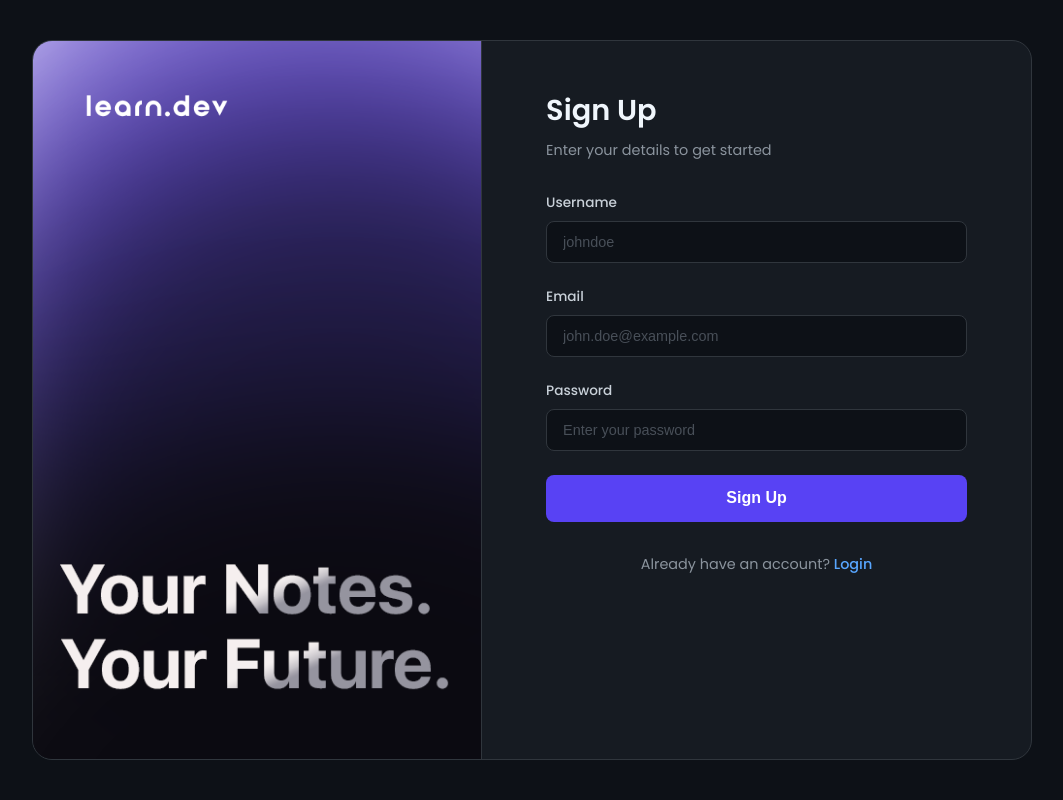
After one commit to Divyanshu-0707/Notes-Sharing-Portal, a PHP site: page /register.php in a window 1280 px wide. The commit adds this page. Shown: the whole page, without its empty margins (108-1171 px from the left). Run offline with PHP 8.4, Linux system fonts and the light colour scheme.

Commit message:
Final v1

```diff
--- /dev/null
+++ b/login.css
@@ -0,0 +1,147 @@
+* {
+    box-sizing: border-box;
+}
+
+/* --- Base Styles & Fonts --- */
+body {
+    background-color: #0d1117;
+    font-family: 'Poppins', sans-serif;
+    color: #c9d1d9;
+    display: flex;
+    justify-content: center;
+    align-items: center;
+    min-height: 100vh;
+    margin: 0;
+}
+
+/* --- Main Container --- */
+.signup-container {
+    display: flex;
+    width: 90%;
+    max-width: 1000px;
+    height: 90vh;
+    max-height: 750px;
+    background-color: #161b22;
+    border-radius: 20px;
+    overflow: hidden;
+    border: 1px solid #30363d;
+}
+
+/* --- Left Info Panel --- */
+.info-panel {
+    width: 45%;
+    flex-shrink: 0;
+
+    background-image: url('images/authimg.png');
+    background-size: cover;
+    /* EDITED: Changed position to align the image to the left */
+    background-position: left bottom;
+    background-repeat: no-repeat;
+
+    padding: 3rem;
+    display: flex;
+    border-right: 1px solid #30363d;
+}
+
+.info-panel .logo img {
+    max-width: 150px;
+    height: auto;
+}
+
+/* --- Right Form Panel --- */
+.form-panel {
+    width: 55%;
+    flex-shrink: 0;
+
+    padding: 3rem 4rem;
+    overflow-y: auto;
+}
+
+.form-panel h2 {
+    margin: 0 0 0.5rem 0;
+    font-size: 1.8rem;
+    font-weight: 600;
+    color: #f0f6fc;
+}
+
+.form-panel p {
+    margin: 0 0 2rem 0;
+    font-size: 0.9rem;
+    color: #8b949e;
+}
+
+.form-panel .error-message {
+    color: #f85149;
+    background-color: rgba(248, 81, 73, 0.1);
+    border: 1px solid rgba(248, 81, 73, 0.3);
+    padding: 0.75rem;
+    border-radius: 8px;
+    margin-bottom: 1.5rem;
+    text-align: center;
+}
+
+/* Form Styling */
+.input-group {
+    margin-bottom: 1.5rem;
+}
+
+.input-group label {
+    display: block;
+    font-size: 0.85rem;
+    font-weight: 500;
+    margin-bottom: 0.5rem;
+}
+
+.input-group input {
+    width: 100%;
+    padding: 0.75rem 1rem;
+    background-color: #0d1117;
+    border: 1px solid #30363d;
+    border-radius: 8px;
+    color: #c9d1d9;
+    font-size: 0.9rem;
+}
+
+.input-group input::placeholder {
+    color: #484f58;
+}
+
+.input-group input:focus {
+    outline: none;
+    border-color: #58a6ff;
+}
+
+/* Sign Up Button */
+.btn-signup {
+    width: 100%;
+    padding: 0.9rem;
+    border-radius: 8px;
+    border: none;
+    background-color: #5842f4;
+    color: #ffffff;
+    font-size: 1rem;
+    font-weight: 600;
+    cursor: pointer;
+    transition: background-color 0.2s;
+}
+
+.btn-signup:hover {
+    background-color: #4a37d1;
+}
+
+/* Login Link */
+.login-link {
+    text-align: center;
+    margin-top: 2rem;
+    font-size: 0.9rem;
+}
+
+.login-link a {
+    color: #58a6ff;
+    text-decoration: none;
+    font-weight: 500;
+}
+
+.login-link a:hover {
+    text-decoration: underline;
+}
--- /dev/null
+++ b/logout.php
@@ -0,0 +1,6 @@
+<?php
+session_start();
+session_unset();
+session_destroy();
+header('Location: login.php');
+exit;
--- /dev/null
+++ b/register.php
@@ -0,0 +1,88 @@
+<?php
+session_start();
+require 'db_config.php';
+
+$error = '';
+
+if ($_SERVER['REQUEST_METHOD'] === 'POST') {
+    $username = trim($_POST['username']);
+    $email = trim($_POST['email']);
+    $password = $_POST['password'];
+
+    if (empty($username) || empty($email) || empty($password)) {
+        $error = 'All fields are required.';
+    } elseif (!filter_var($email, FILTER_VALIDATE_EMAIL)) {
+        $error = 'Invalid email format.';
+    } else {
+        $stmt = $conn->prepare("SELECT id FROM users WHERE username = ? OR email = ?");
+        $stmt->bind_param('ss', $username, $email);
+        $stmt->execute();
+        $stmt->store_result();
+        if ($stmt->num_rows > 0) {
+            $error = 'Username or email already taken.';
+        } else {
+            $hashed_password = password_hash($password, PASSWORD_DEFAULT);
+            $stmt = $conn->prepare("INSERT INTO users (username, email, password) VALUES (?, ?, ?)");
+            $stmt->bind_param('sss', $username, $email, $hashed_password);
+
+            if ($stmt->execute()) {
+                $new_user_id = $stmt->insert_id;
+                $_SESSION['user_id'] = $new_user_id;
+                $_SESSION['username'] = $username;
+                header('Location: index.php');
+                exit;
+            } else {
+                $error = 'Registration failed. Please try again.';
+            }
+        }
+        $stmt->close();
+    }
+}
+$conn->close();
+?>
+<!DOCTYPE html>
+<html lang="en">
+<head>
+    <meta charset="UTF-8">
+    <meta name="viewport" content="width=device-width, initial-scale=1.0">
+    <title>Sign Up - Notes Portal</title>
+    <link rel="stylesheet" href="login.css">
+    <link rel="preconnect" href="https://fonts.googleapis.com">
+    <link rel="preconnect" href="https://fonts.gstatic.com" crossorigin>
+    <link href="https://fonts.googleapis.com/css2?family=Poppins:wght@400;500;600;700&display=swap" rel="stylesheet">
+</head>
+<body>
+    <div class="signup-container">
+        <div class="info-panel">
+            <div class="logo">
+                <img src="images/logo.png" alt="learn.dev logo">
+            </div>
+        </div>
+        <div class="form-panel">
+            <h2>Sign Up</h2>
+            <p>Enter your details to get started</p>
+            <?php if ($error): ?>
+                <p class="error-message"><?= htmlspecialchars($error) ?></p>
+            <?php endif; ?>
+            <form action="register.php" method="POST">
+                <div class="input-group">
+                    <label for="username">Username</label>
+                    <input type="text" id="username" name="username" placeholder="johndoe" required>
+                </div>
+                <div class="input-group">
+                    <label for="email">Email</label>
+                    <input type="email" id="email" name="email" placeholder="john.doe@example.com" required>
+                </div>
+                <div class="input-group">
+                    <label for="password">Password</label>
+                    <input type="password" id="password" name="password" placeholder="Enter your password" required>
+                </div>
+                <button type="submit" class="btn-signup">Sign Up</button>
+            </form>
+            <div class="login-link">
+                <p>Already have an account? <a href="login.php">Login</a></p>
+            </div>
+        </div>
+    </div>
+</body>
+</html>
```
Also changed, not shown: delete.php (+44 -12 lines), index.html (+25 -77 lines), index.php (+67 -46 lines), login.php (added, +83 -0 lines), schema.sql (+12 -1 lines), scripts.js (+40 -3 lines), styles.css (+66 -0 lines), 1 other file.
